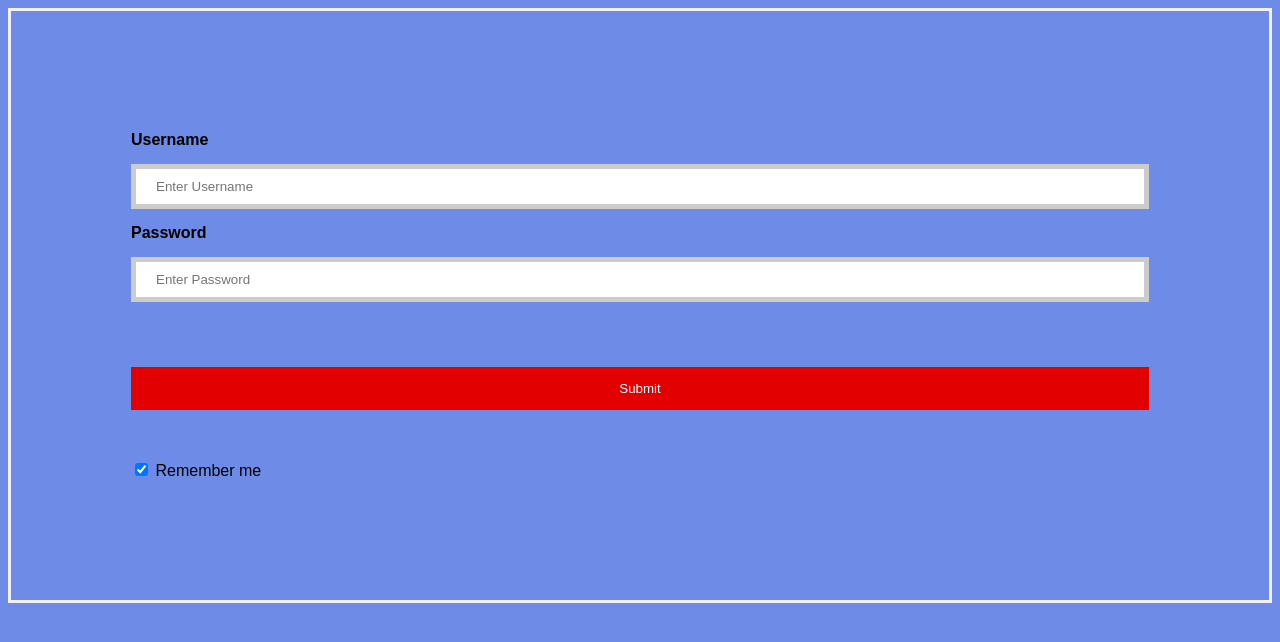
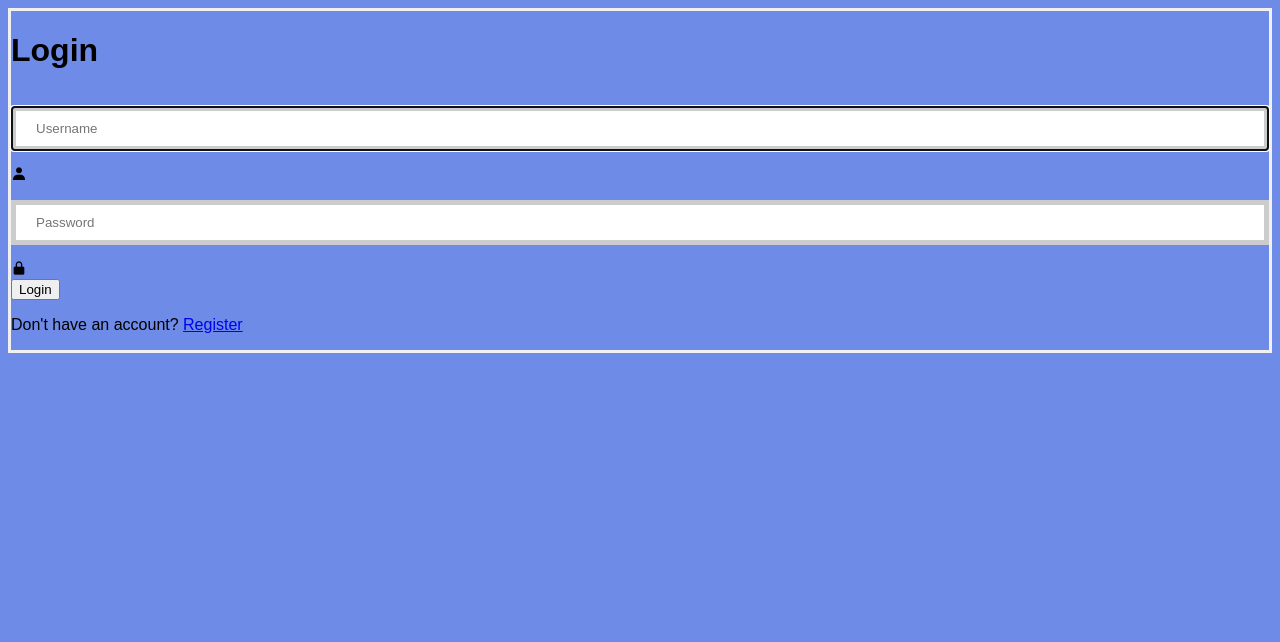
Before and after one commit to MomoSamkou/LoginForm, a PHP site: page / in a window 1280 px wide. Shown: the top 642 px of the page. Run offline with PHP 8.4, Linux system fonts and the light colour scheme; data that the repository does not hold is empty.

Commit message:
Update index.php

```diff
--- a/index.php
+++ b/index.php
@@ -54,40 +54,34 @@
 ?>
 
 <!DOCTYPE html>
-<html lang="en">
+<html>
 <head>
     <meta charset="UTF-8">
-  <meta http-equiv="X-UA-Compatible" content="IE=edge">
     <meta name="viewport" content="width=device-width, initial-scale=1.0">
-  <link rel="stylesheet" type="text/css" href="style.css" >
+    <title>Login form</title>
+    <link rel="stylesheet" href="style.css">
+    <link href='https://unpkg.com/boxicons@2.1.4/css/boxicons.min.css' rel='stylesheet'>
 </head>
-
 <body>
-  <!--<form action = "index.php" method = "post">
-
-  <div class="container">
-   <label for="username"><b>Username</b></label>
-   <input type = "text" name = "username" placeholder = "username" required autofocus></br>
-   <label for="password"><b>Password</b></label>
-   <input type = "password" name = "password" placeholder = "password" required>
-
-   <input class="button" type = "submit" name="login">
+<div class="wrapper">
+    <?php
+        echo $error_message;
+    ?>
+    <form action="index.php" method="post">
+        <h1>Login</h1>
+        <div class="input-box">
+            <input type="text" name="username" placeholder="Username" required autofocus>
+            <i class='bx bxs-user'></i>
         </div>
-   </form> -->
-
-   <form action="index.php" method="post">
-
-  <div class="container">
-    <label for="username"><b>Username</b></label>
-    <input type="text" placeholder="Enter Username" name="username" required>
-
-    <label for="password"><b>Password</b></label>
-    <input type="password" placeholder="Enter Password" name="password" required>
-
-    <input class="button" type = "submit" name="login">
-    <label>
-      <input type="checkbox" checked="checked" name="remember"> Remember me
-    </label>
+        <div class="input-box">
+            <input type="password" name="password" placeholder="Password" required>
+            <i class='bx bxs-lock-alt' ></i>
+        </div>
+        <button type="submit" name="submit" class="btn">Login</button>
+        <div class="register-link">
+            <p>Don't have an account? <a href="register.php" id="Register">Register</a></p>
         </div>
     </form>
+</div>
+</body>
 </html>
```
Lines whose indentation alone changed are shown as unchanged.
